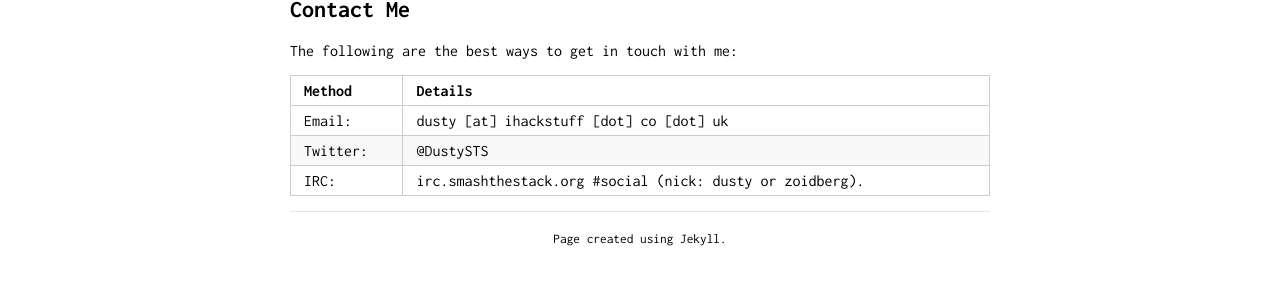
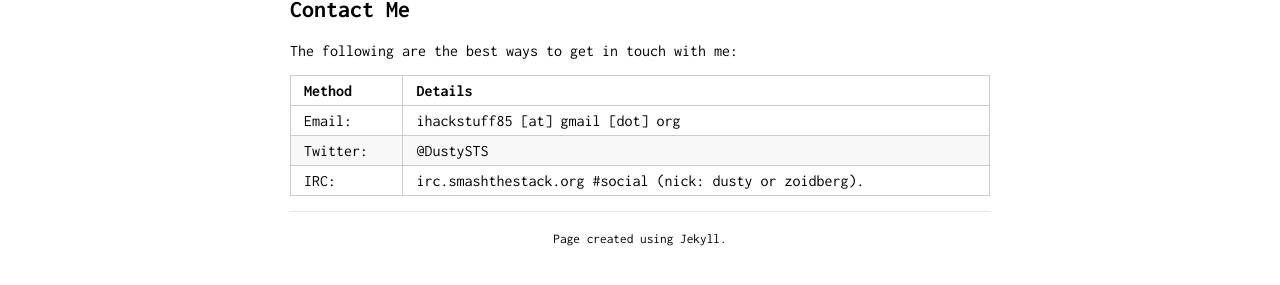
Before and after one commit to mevans85/mevans85.github.io, a Jekyll site: the page built from _pages/contact.md, in a window 1280 px wide. Shown: the part 134-419 px from the top of the page. Built offline with Jekyll 4.4.1, drawn with Linux system fonts in a browser that asks for light colours.

Commit message:
Update email address

```diff
--- a/_pages/contact.md
+++ b/_pages/contact.md
@@ -9,6 +9,6 @@ The following are the best ways to get in touch with me:
 
 Method   | Details
 ---------|--------
-Email:   | dusty [at] ihackstuff [dot] co [dot] uk
+Email:   | ihackstuff85 [at] gmail [dot] org
 Twitter: | @DustySTS
 IRC: 	 | irc.smashthestack.org #social (nick: dusty or zoidberg).
```
